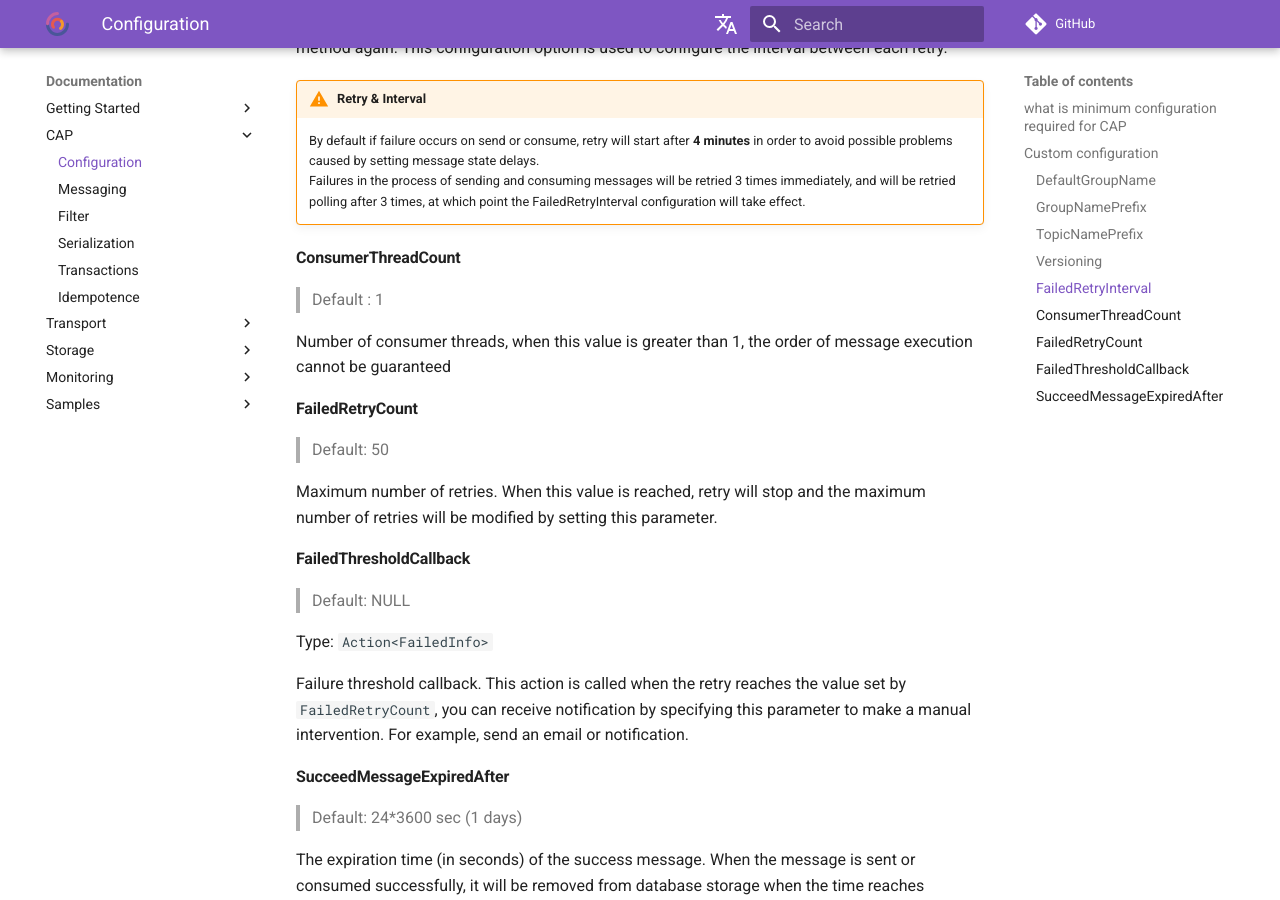
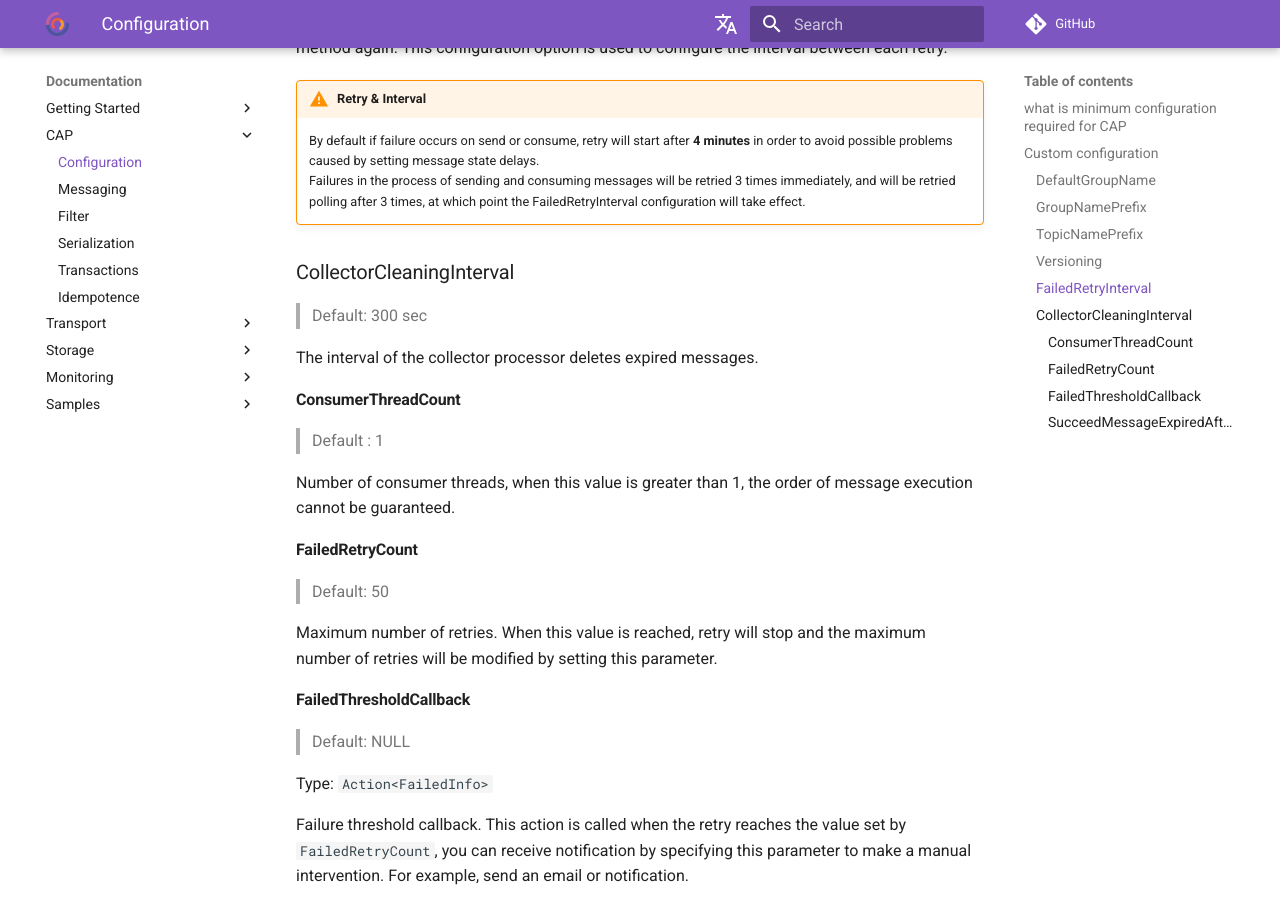
Before and after one commit to dotnetcore/CAP, an MkDocs documentation site: the page built from docs/content/user-guide/en/cap/configuration.md, in a window 1280 px wide and 900 px high, scrolled down 2525 px. Built offline with MkDocs 1.6.1 and Material for MkDocs 9.7.7, drawn with Linux system fonts in a browser that asks for light colours; comment, search, counter and statistics services are not loaded.

Commit message:
Add docs for new CollectorCleaningInterval options.

```diff
--- a/docs/content/user-guide/en/cap/configuration.md
+++ b/docs/content/user-guide/en/cap/configuration.md
@@ -85,11 +85,17 @@ During the message sending process if consumption method fails, CAP will try to
     By default if failure occurs on send or consume, retry will start after **4 minutes** in order to avoid possible problems caused by setting message state delays.
     Failures in the process of sending and consuming messages will be retried 3 times immediately, and will be retried polling after 3 times, at which point the FailedRetryInterval configuration will take effect.
 
+### CollectorCleaningInterval
+
+> Default: 300 sec
+
+The interval of the collector processor deletes expired messages.
+
 #### ConsumerThreadCount
 
 > Default : 1
 
-Number of consumer threads, when this value is greater than 1, the order of message execution cannot be guaranteed
+Number of consumer threads, when this value is greater than 1, the order of message execution cannot be guaranteed.
 
 #### FailedRetryCount
 
```
Also changed, not shown: docs/content/user-guide/zh/cap/configuration.md (+6 -0 lines).
